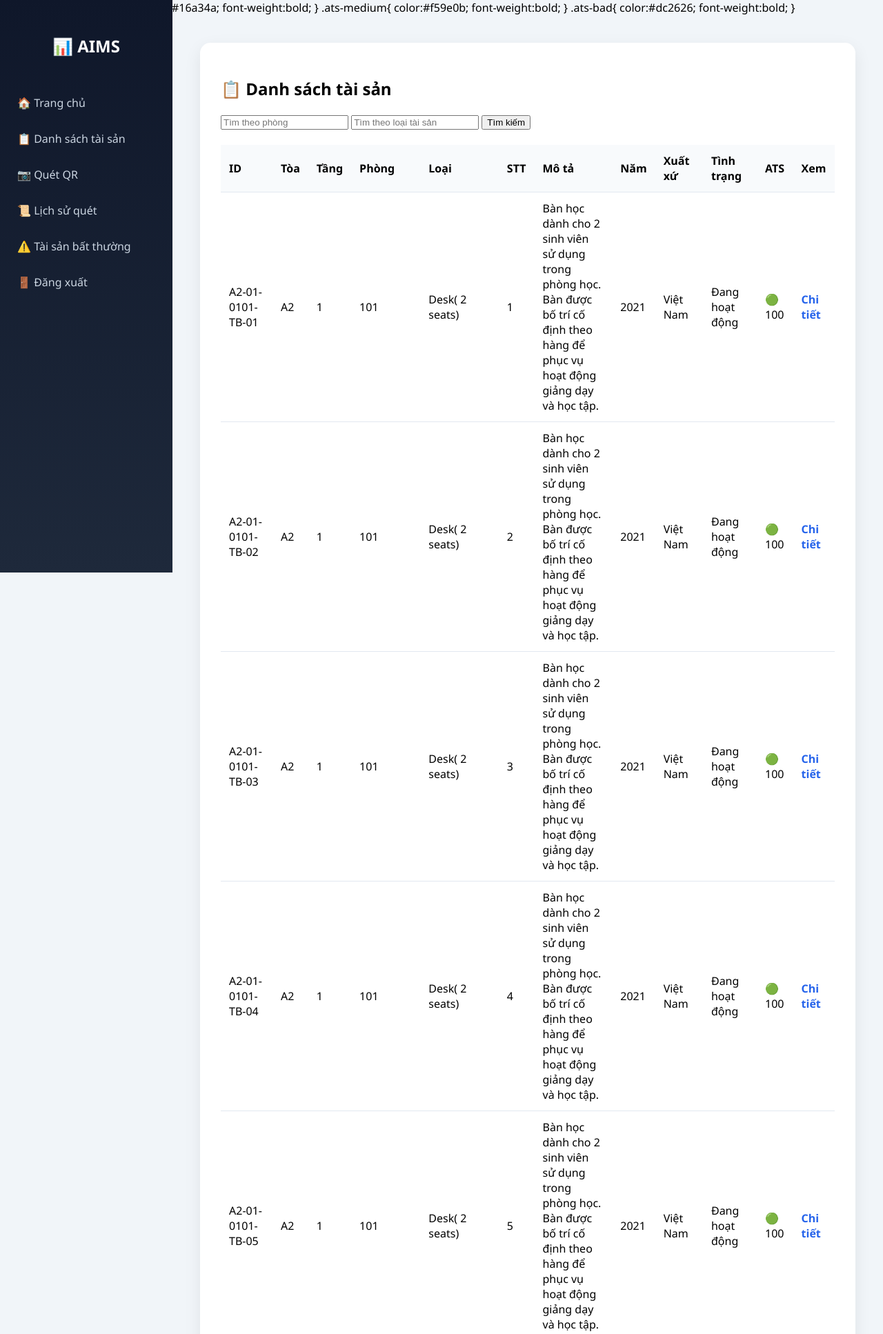
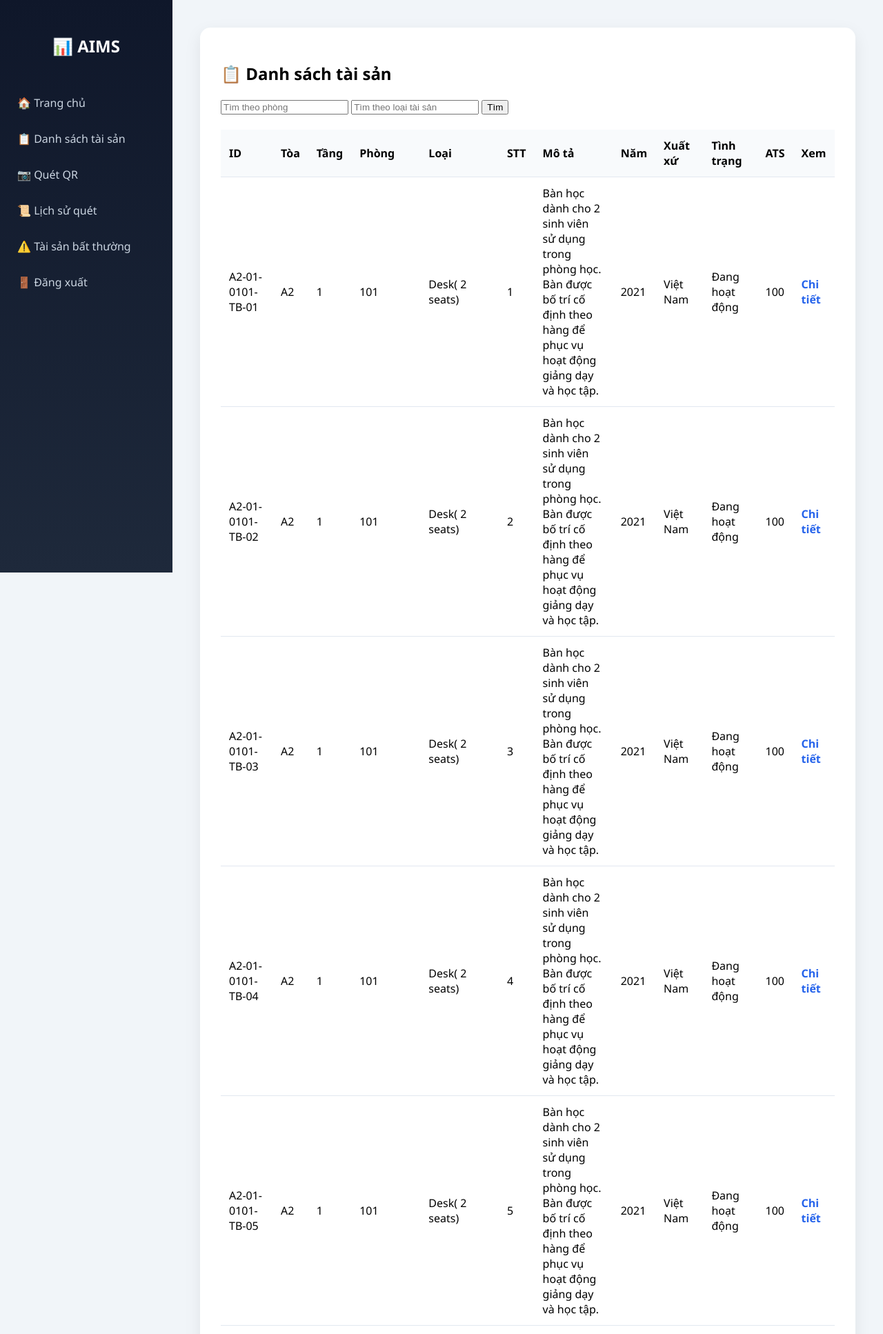
Before and after one commit to chi-295/QLTS-AIMS, a Flask app: page /assets in a window 1280 px wide. Shown: the top 1934 px of the page at 69% size. Run offline with Flask 3, Linux system fonts and the light colour scheme; the visitor is signed in with stand-in values (Sample User, id 1).

Commit message:
Refactor assets.html by removing redundant code

```diff
--- a/templates/assets.html
+++ b/templates/assets.html
@@ -92,22 +92,6 @@ a.detail:hover{
 </head>
 
 <body>
-/* ATS COLOR */
-
-.ats-good{
-    color:#16a34a;
-    font-weight:bold;
-}
-
-.ats-medium{
-    color:#f59e0b;
-    font-weight:bold;
-}
-
-.ats-bad{
-    color:#dc2626;
-    font-weight:bold;
-}
 
 <!-- SIDEBAR -->
 
@@ -139,7 +123,7 @@ a.detail:hover{
 
 <input type="text" name="type" placeholder="Tìm theo loại tài sản">
 
-<button type="submit">Tìm kiếm</button>
+<button type="submit">Tìm</button>
 
 </form>
 
@@ -174,22 +158,7 @@ a.detail:hover{
 <td>{{ asset["Year"] }}</td>
 <td>{{ asset["Origin"] }}</td>
 <td>{{ asset["Status"] }}</td>
-<td>
-
-{% set ats = asset["ATS"]|int %}
-
-{% if ats >= 90 %}
-<span class="ats-good">🟢 {{ ats }}</span>
-
-{% elif ats >= 70 %}
-<span class="ats-medium">🟡 {{ ats }}</span>
-
-{% else %}
-<span class="ats-bad">🔴 {{ ats }}</span>
-{% endif %}
-
-</td>
-
+<td>{{ asset["ATS"] }}</td>
 <td>
 <a class="detail" href="/asset/{{ asset['ID_assets'] }}">
 Chi tiết
```
